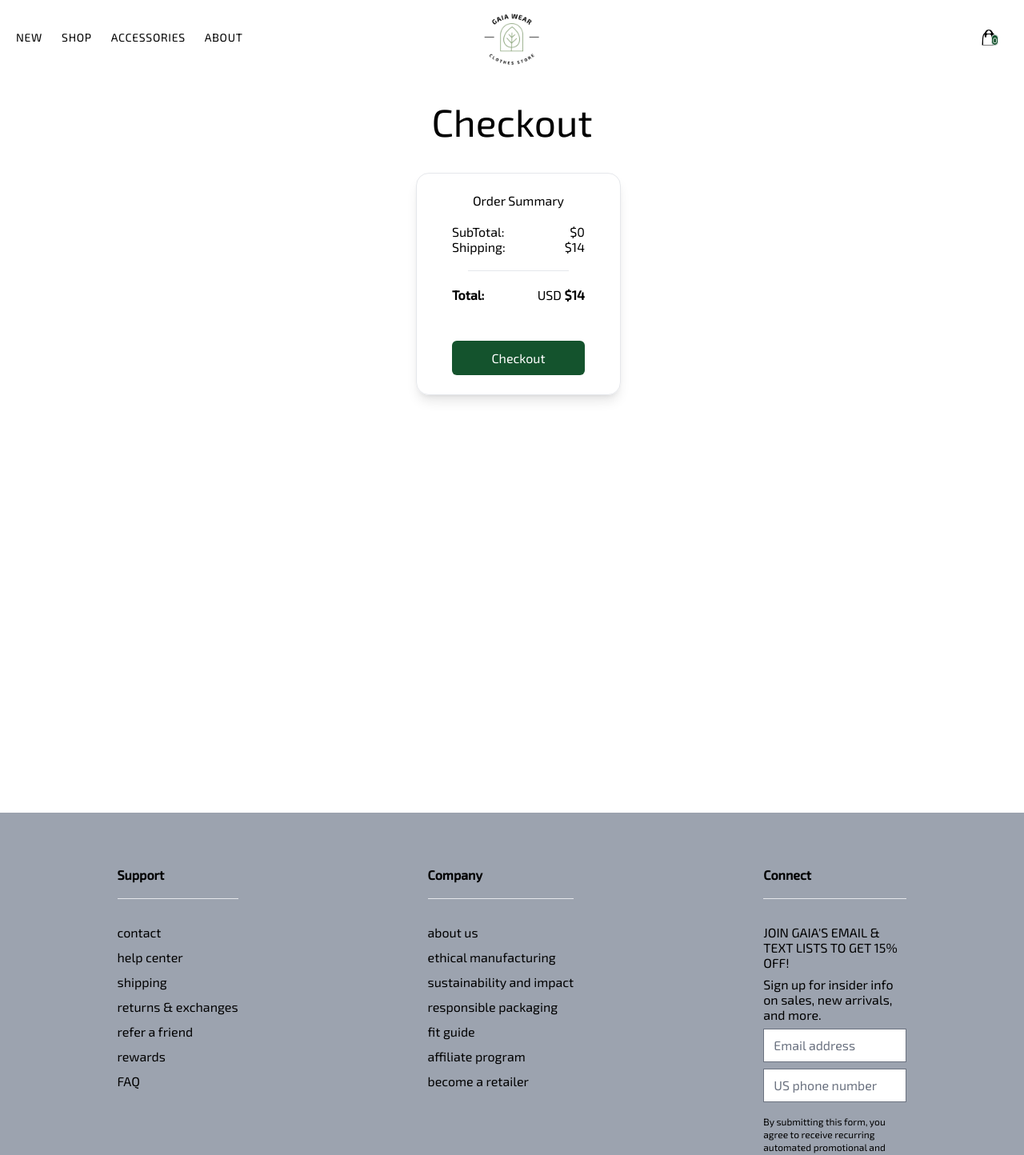
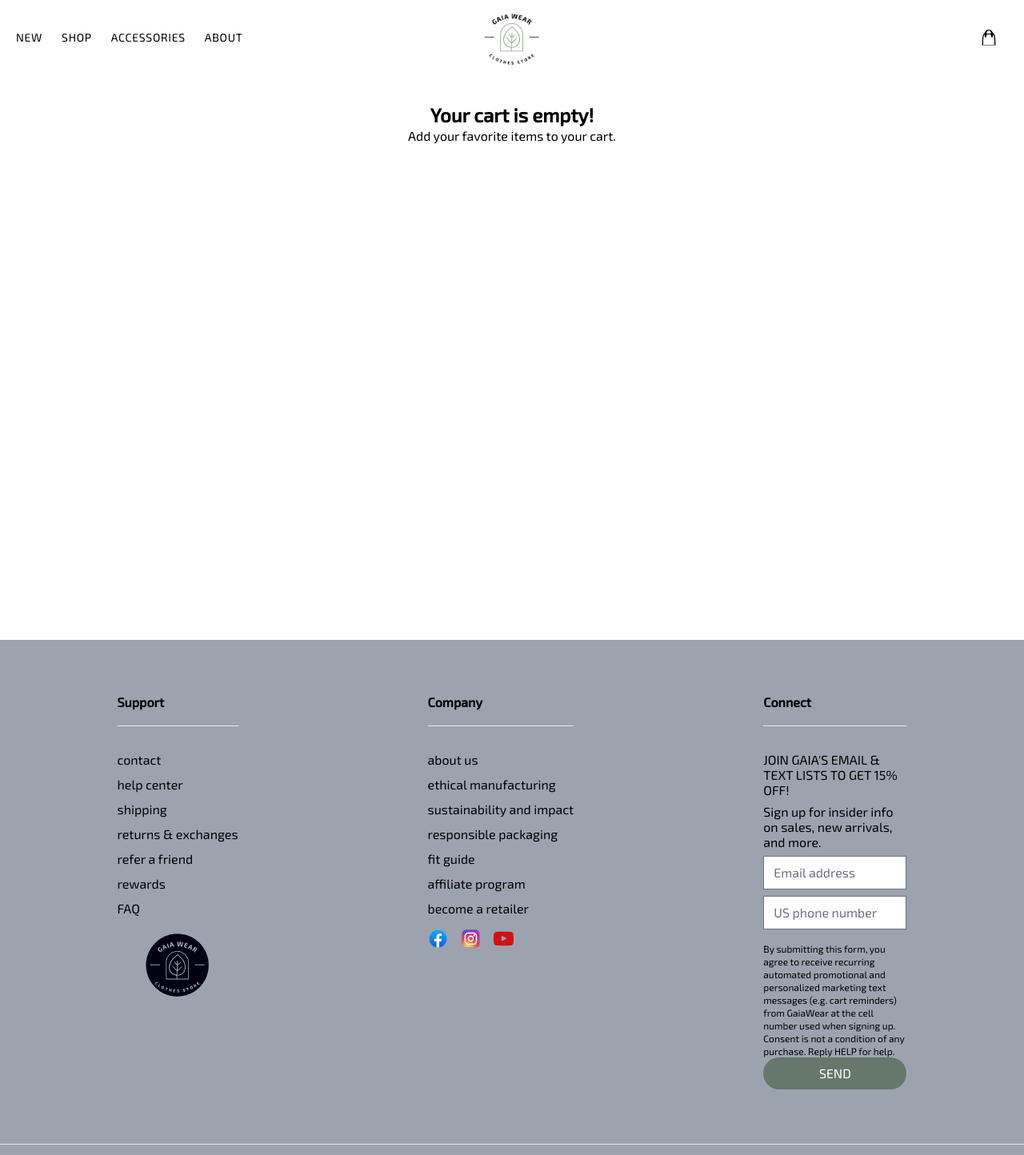
Before and after one commit to Jessie5509/gaia-wear, a Next.js app: page /cart in a window 1280 px wide. Shown: the top 1444 px of the page at 80% size. Built offline with nearby package versions, Linux system fonts and the light colour scheme.

Commit message:
Cart and footer update

```diff
--- a/app/cart/page.jsx
+++ b/app/cart/page.jsx
@@ -1,20 +1,34 @@
-import React from "react";
+"use client";
+import { useState, useEffect } from "react";
 import Cart from "./Cart";
 import Checkout from "./Checkout";
 
-export default async function CartContainer() {
-  // const orders = await fetch(`${process.env.URL}/api/cart`);
-  // if (!orders.ok) {
-  //   throw new Error("Failed to fetch data");
-  // }
-  // const order = await orders.json();
+export default function CartContainer() {
+  const [storedCart, setStoredCart] = useState([]);
+
+  useEffect(() => {
+    const cart = JSON.parse(localStorage.getItem("usercart")) || [];
+    setStoredCart(cart);
+  }, []);
+
   return (
-    <main className="mt-32 min-h-screen">
-      <header className="text-5xl flex justify-center">Checkout</header>
-      <section className="flex flex-row justify-center mt-10 min-h-screen gap-4">
-        <Cart />
-        <Checkout />
-      </section>
+    <main className="pt-32 min-h-screen">
+      {storedCart.length > 0 ? (
+        <>
+          <header className="text-5xl flex justify-center">Checkout</header>
+          <section className="flex flex-row justify-center mt-10 min-h-screen gap-4">
+            <Cart />
+            <Checkout />
+          </section>
+        </>
+      ) : (
+        <article className="flex flex-col items-center justify-center">
+          <header className="text-2xl font-semibold">
+            Your cart is empty!
+          </header>
+          <p>Add your favorite items to your cart.</p>
+        </article>
+      )}
     </main>
   );
 }
--- a/components/Footer.jsx
+++ b/components/Footer.jsx
@@ -1,4 +1,5 @@
 import React from "react";
+import Image from "next/image";
 import Facebook from "../public/footer/fc.svg";
 import Instagram from "../public/footer/ig.svg";
 import Youtube from "../public/footer/yt.svg";
@@ -40,6 +41,14 @@ export default function Footer() {
                 FAQ
               </a>
             </article>
+            <article className="flex justify-center">
+              <Image
+                src="/footer/dark-logo.svg"
+                width={100}
+                height={100}
+                alt="Logo"
+              />
+            </article>
           </section>
 
           <section className="flex flex-col">
@@ -66,6 +75,18 @@ export default function Footer() {
               </a>
               <a className="mb-3" href="/">
                 become a retailer
+              </a>
+            </article>
+
+            <article className="flex flex-row items-center justify-start gap-4 mt-1">
+              <a className="mb-2" href="/">
+                <Facebook />
+              </a>
+              <a className="mb-2" href="/">
+                <Instagram />
+              </a>
+              <a className="mb-2" href="/">
+                <Youtube />
               </a>
             </article>
           </section>
@@ -100,17 +121,6 @@ export default function Footer() {
                 SEND
               </button>
             </article>
-            <article className="flex flex-row items-center justify-start gap-4 mt-1">
-              <a className="mb-2" href="/">
-                <Facebook />
-              </a>
-              <a className="mb-2" href="/">
-                <Instagram />
-              </a>
-              <a className="mb-2" href="/">
-                <Youtube />
-              </a>
-            </article>
           </section>
         </section>
       </main>
--- a/components/NavBar.jsx
+++ b/components/NavBar.jsx
@@ -60,11 +60,11 @@ export default function NavBar() {
       <div className="relative right-5 transform -translate-x-1/2">
         <Link href={"/cart"}>
           <Image src="/bag.svg" width={24} height={24} alt="Bag" />
-          <article className="flex justify-center absolute top-2 right-0 w-[0.7dvw] bg-green-900 border rounded-full">
-            {storedCart ? (
+          {storedCart.length > 0 ? (
+            <article className="flex justify-center absolute top-2 right-0 w-[0.7dvw] bg-green-900 border rounded-full">
               <p className="text-white text-[0.6rem]">{storedCart.length}</p>
-            ) : null}
-          </article>
+            </article>
+          ) : null}
         </Link>
       </div>
     </nav>
```
Also changed, not shown: public/footer/dark-logo.png (added), public/footer/dark-logo.svg (added).
